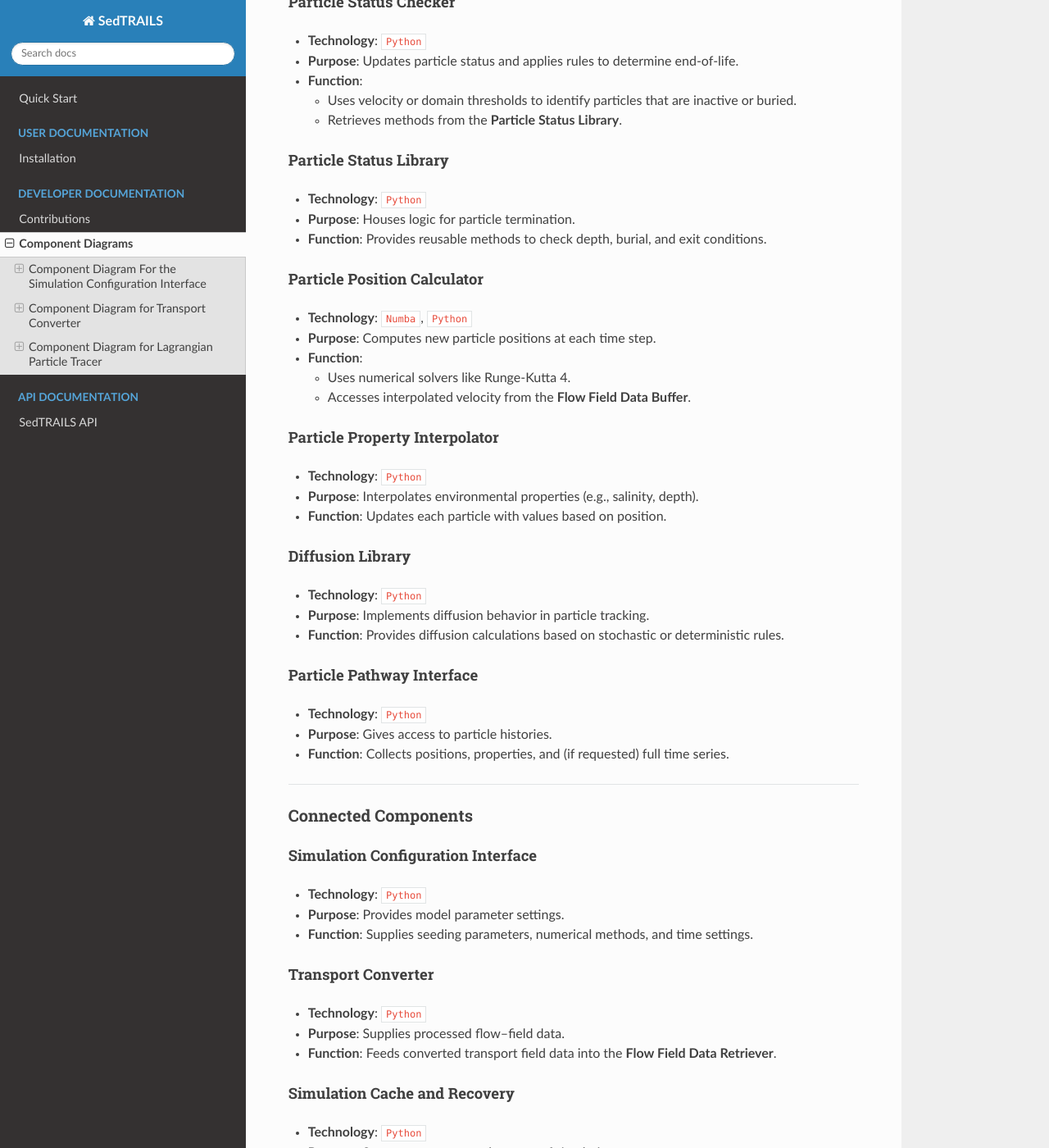
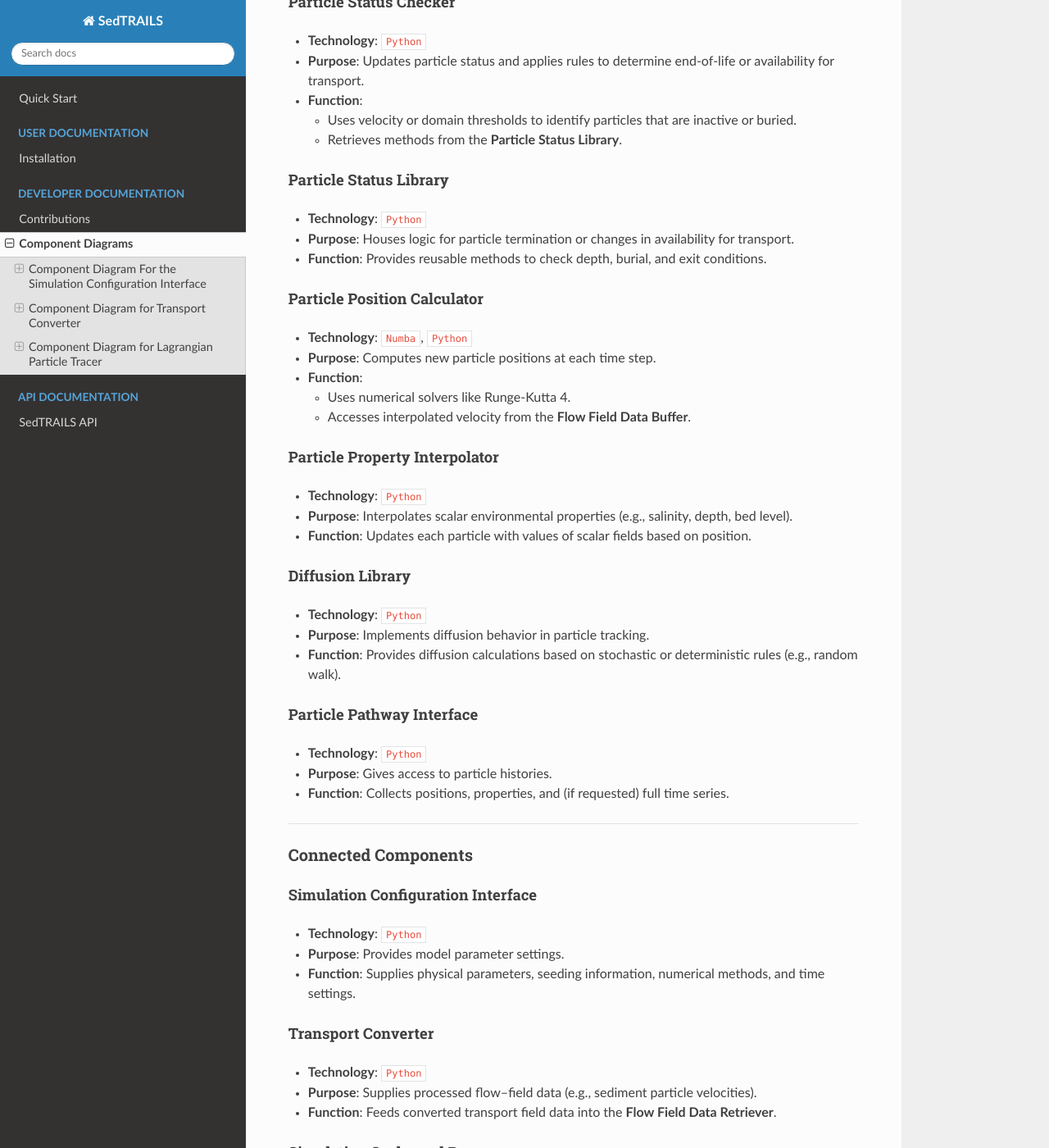
Before and after one commit to sgpearson17/sedtrails-sgp, a Sphinx documentation site: the page built from docs/developer/architecture/software-diagrams.md, in a window 1280 px wide and 1400 px high, scrolled down 6668 px. Shown: the whole window at 82% size. Built offline with Sphinx 7.4.7 and the Read the Docs theme 3.1.0, drawn with Linux system fonts in a browser that asks for light colours; pages that are not in the unit, such as notebooks, are missing from menus.

Commit message:
Update software-diagrams.md
Addressed the comments from Stuart.

```diff
--- a/docs/developer/architecture/software-diagrams.md
+++ b/docs/developer/architecture/software-diagrams.md
@@ -231,14 +231,14 @@ This container handles particle release, position calculation, status updates, a
 
 #### Particle Status Checker
 - **Technology**: `Python`
-- **Purpose**: Updates particle status and applies rules to determine end-of-life.
+- **Purpose**: Updates particle status and applies rules to determine end-of-life or availability for transport.
 - **Function**:
   - Uses velocity or domain thresholds to identify particles that are inactive or buried.
   - Retrieves methods from the **Particle Status Library**.
 
 #### Particle Status Library
 - **Technology**: `Python`
-- **Purpose**: Houses logic for particle termination.
+- **Purpose**: Houses logic for particle termination or changes in availability for transport.
 - **Function**: Provides reusable methods to check depth, burial, and exit conditions.
 
 #### Particle Position Calculator
@@ -250,13 +250,13 @@ This container handles particle release, position calculation, status updates, a
 
 #### Particle Property Interpolator
 - **Technology**: `Python`
-- **Purpose**: Interpolates environmental properties (e.g., salinity, depth).
-- **Function**: Updates each particle with values based on position.
+- **Purpose**: Interpolates scalar environmental properties (e.g., salinity, depth, bed level).
+- **Function**: Updates each particle with values of scalar fields based on position.
 
 #### Diffusion Library
 - **Technology**: `Python`
 - **Purpose**: Implements diffusion behavior in particle tracking.
-- **Function**: Provides diffusion calculations based on stochastic or deterministic rules.
+- **Function**: Provides diffusion calculations based on stochastic or deterministic rules (e.g., random walk).
 
 #### Particle Pathway Interface
 - **Technology**: `Python`
@@ -270,11 +270,11 @@ This container handles particle release, position calculation, status updates, a
 #### Simulation Configuration Interface
 - **Technology**: `Python`
 - **Purpose**: Provides model parameter settings.
-- **Function**: Supplies seeding parameters, numerical methods, and time settings.
+- **Function**: Supplies physical parameters, seeding information, numerical methods, and time settings.
 
 #### Transport Converter
 - **Technology**: `Python`
-- **Purpose**: Supplies processed flow–field data.
+- **Purpose**: Supplies processed flow–field data (e.g., sediment particle velocities).
 - **Function**: Feeds converted transport field data into the **Flow Field Data Retriever**.
 
 #### Simulation Cache and Recovery
```
